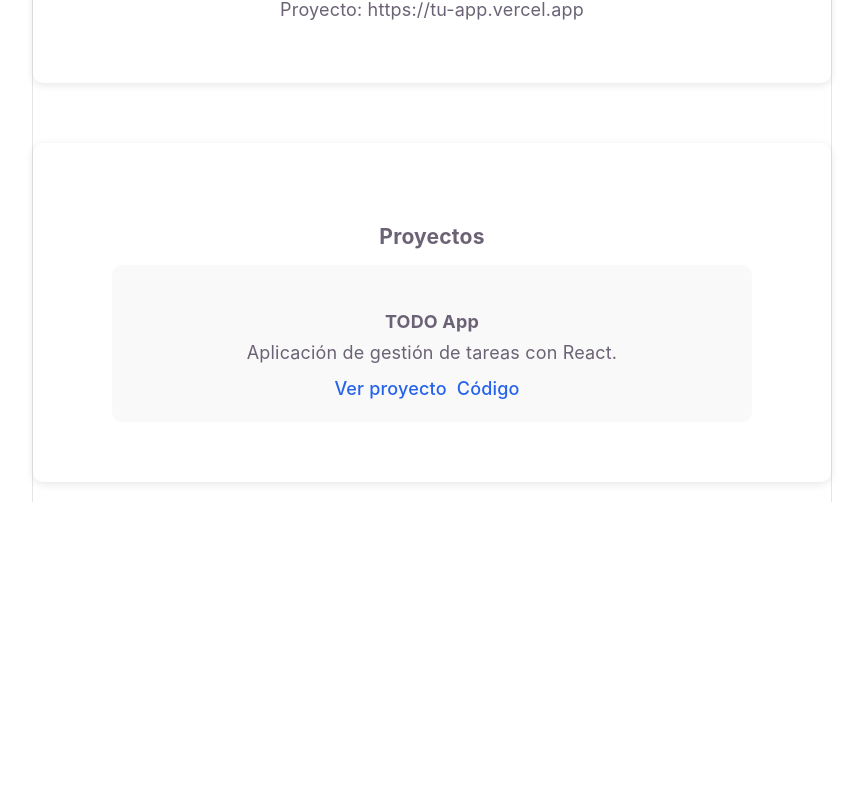
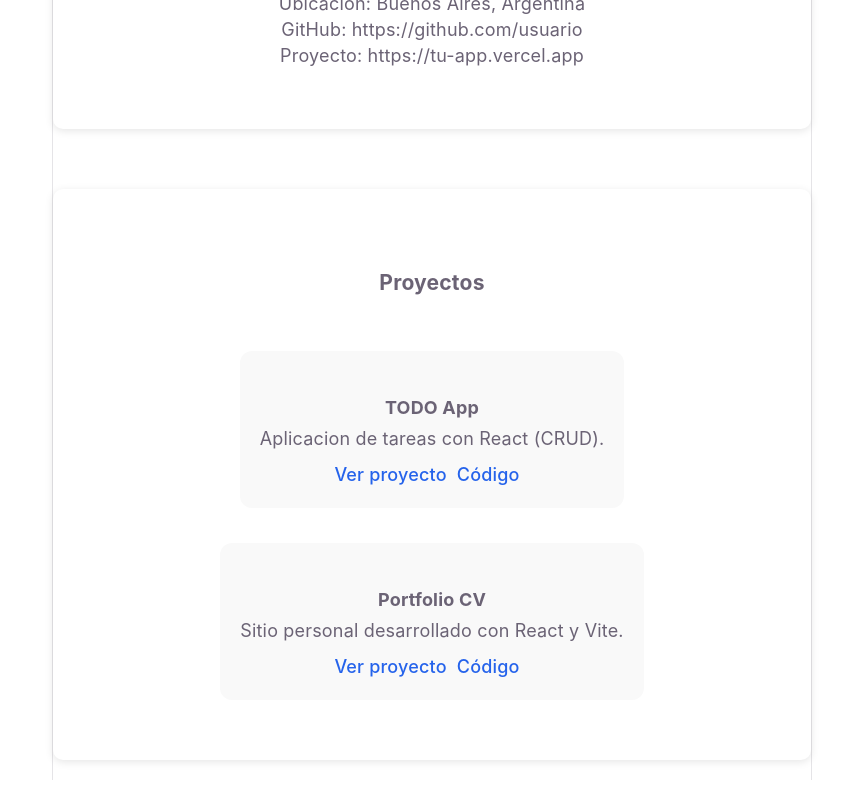
Before and after one commit to raul-juarez58/ruli-portfolio, a React (Vite) app: page / in a window 1280 px wide. Shown: the part 1866-2666 px from the top of the page, without its empty margins (208-1071 px from the left). Before the commit the page ends 2388 px from the top, so only its background shows below. Built offline with nearby package versions, Linux system fonts and the light colour scheme.

Commit message:
responsive + proyectos pro

```diff
--- a/src/App.css
+++ b/src/App.css
@@ -1,4 +1,9 @@
-.counter {
+body {
+  margin: 0;
+  padding: 20px;
+}
+
+  .counter {
   font-size: 16px;
   padding: 5px 10px;
   border-radius: 5px;
@@ -252,3 +257,23 @@ li {
 .foto:hover {
   filter: brightness(1);
 }
+/* mobile */
+@media (max-width: 768px) {
+  .header h1 {
+    font-size: 1.8rem;
+  }
+  .header h2 {
+    font-size: 1rem;
+  }
+  .foto {
+    width: 90px;
+    height: 90px;
+  }
+  .botones a {
+    display: block;
+    margin: 10px auto;
+  }
+  .proyectos {
+    grid-template-columns: 1fr;
+  }
+}
--- a/src/componentes/Proyectos.css
+++ b/src/componentes/Proyectos.css
@@ -1,15 +1,17 @@
 .proyectos {
   margin-top: 40px;
+  display: grid;
+  gap: 20px;
 }
 
 .proyectos h3 {
-  margin-bottom: 15px;
+  margin-bottom: 20px;
 }
 
 .card {
   background: #f9f9f9;
   padding: 20px;
-  border-radius: 10px;
+  border-radius: 12px;
   transition: 0.3s;
 }
 
@@ -26,8 +28,16 @@
   color: #2563eb;
   text-decoration: none;
   font-weight: 500;
+  transition: 0.3s;
 }
 
 .links a:hover {
   text-decoration: underline;
+  color: #1d4ed8;
 }
+
+.proyectos {
+    display: grid;
+    grid-template-columns: repeat(2, fr);
+    gap: 20px;
+}
--- a/src/componentes/Proyectos.jsx
+++ b/src/componentes/Proyectos.jsx
@@ -1,20 +1,37 @@
 import "./Proyectos.css";
 
 function Proyectos() {
+
+    const proyectos = [
+        {
+            nombre: "TODO App",
+            descripcion: "Aplicacion de tareas con React (CRUD).",
+            demo: "#",
+            codigo: "#"
+        },
+        {
+            nombre: "Portfolio CV",
+            descripcion: "Sitio personal desarrollado con React y Vite.",
+            demo: "#",
+            codigo: "#"
+        }
+    ];
+
   return (
     <section className="proyectos">
       <h3>Proyectos</h3>
 
-      <div className="card">
-        <h4>TODO App</h4>
-        <p>Aplicación de gestión de tareas con React.</p>
+       {proyectos.map((proyecto, index) => (
+      <div className="card" key={index}>
+        <h4>{proyecto.nombre}</h4>
+        <p>{proyecto.descripcion}</p>
 
         <div className="links">
-          <a href="#">Ver proyecto</a>
-          <a href="#">Código</a>
+          <a href={proyecto.demo} target="_blank">Ver proyecto</a>
+          <a href={proyecto.codigo} target="_blank">Código</a>
         </div>
       </div>
-
+    ))}
     </section>
   );
 }
```
